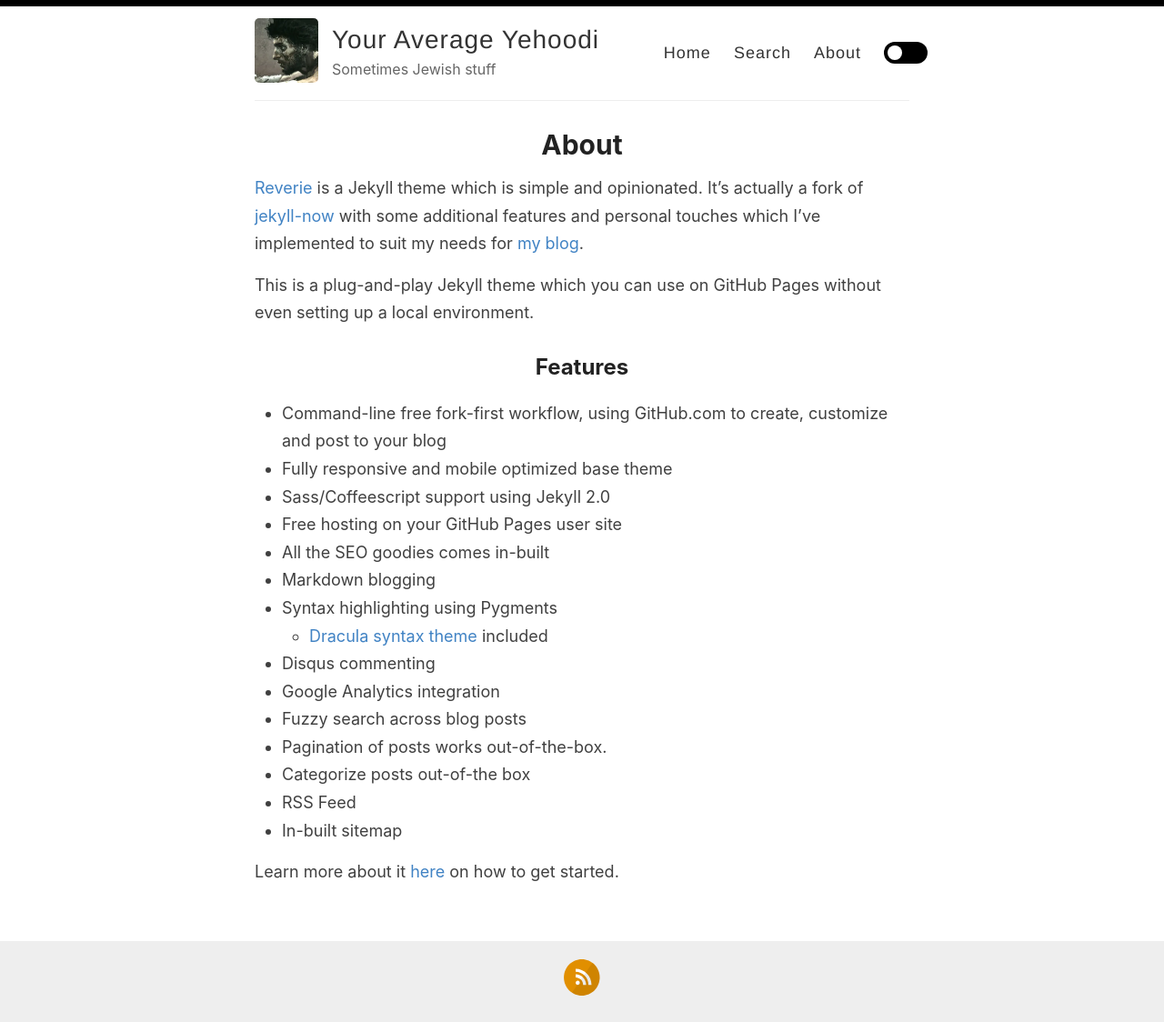
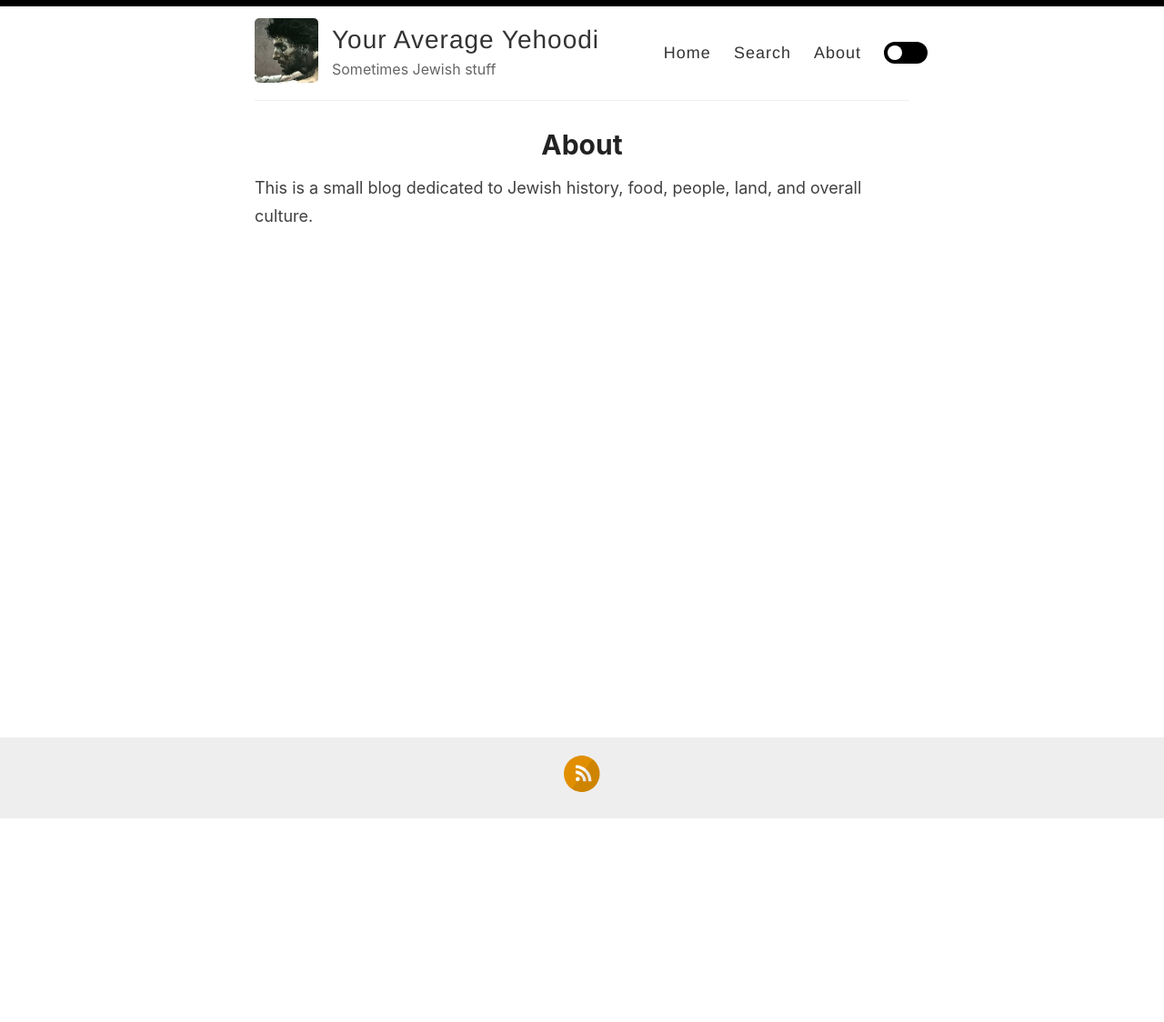
Before and after one commit to youraverageyehoodi/youraverageyehoodi.github.io, a Jekyll site: the page built from _pages/about.md, in a window 1280 px wide. Shown: the whole page at 91% size. Built offline with Jekyll 4.4.1, drawn with Linux system fonts in a browser that asks for light colours; after the commit the page ends 901 px from its top, so only the background shows below that.

Commit message:
Update about.md

```diff
--- a/_pages/about.md
+++ b/_pages/about.md
@@ -3,27 +3,4 @@ layout: page
 title: About
 permalink: /about/
 ---
-
-[Reverie](https://github.com/amitmerchant1990/reverie) is a Jekyll theme which is simple and opinionated. It's actually a fork of [jekyll-now](https://github.com/barryclark/jekyll-now) with some additional features and personal touches which I've implemented to suit my needs for [my blog](https://www.amitmerchant.com).
-
-This is a plug-and-play Jekyll theme which you can use on GitHub Pages without even setting up a local environment.
-
-## Features
-
-- Command-line free fork-first workflow, using GitHub.com to create, customize and post to your blog
-- Fully responsive and mobile optimized base theme
-- Sass/Coffeescript support using Jekyll 2.0
-- Free hosting on your GitHub Pages user site
-- All the SEO goodies comes in-built
-- Markdown blogging
-- Syntax highlighting using Pygments
-    - [Dracula syntax theme](https://draculatheme.com/) included
-- Disqus commenting
-- Google Analytics integration
-- Fuzzy search across blog posts
-- Pagination of posts works out-of-the-box.
-- Categorize posts out-of-the box
-- RSS Feed
-- In-built sitemap
-
-Learn more about it [here](https://github.com/amitmerchant1990/reverie) on how to get started.
+This is a small blog dedicated to Jewish history, food, people, land, and overall culture.
```
